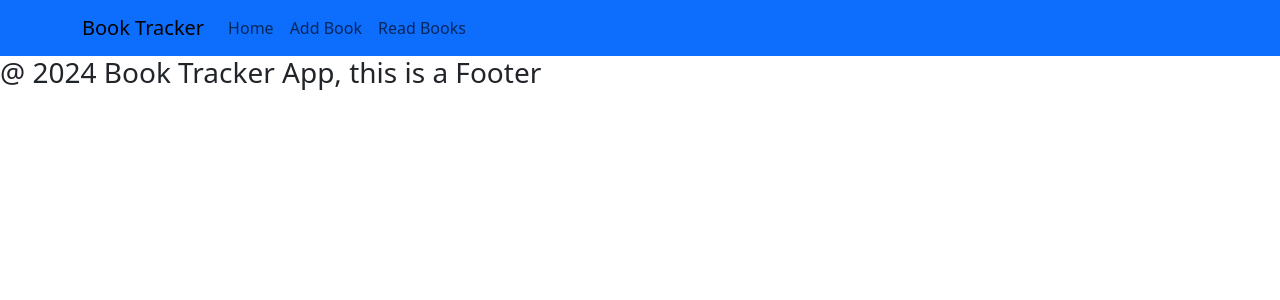
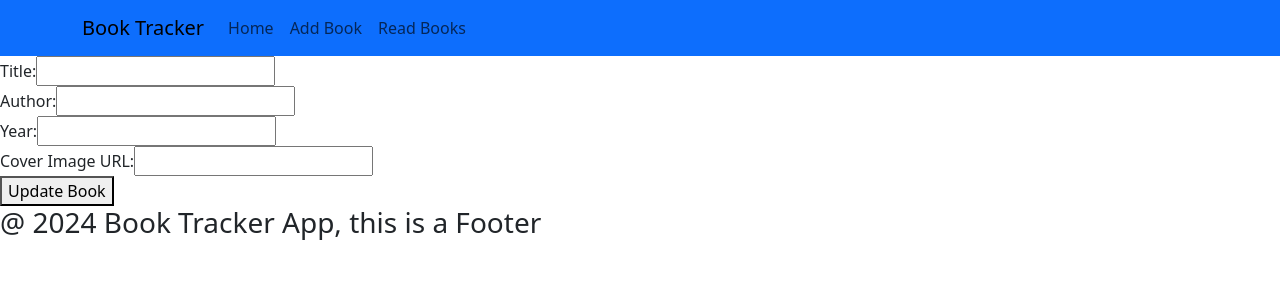
Before and after one commit to Usman00111/Data-Rep-Project24, a React (Create React App) app: page /edit/1 in a window 1280 px wide. Shown: the top 300 px of the page. Built offline with nearby package versions, Linux system fonts and the light colour scheme; no server answers.

Commit message:
edit button work done in the staging but for some reason the edit button is now showing up on the console whenn i click the readbooks page

```diff
--- a/src/App.js
+++ b/src/App.js
@@ -9,6 +9,7 @@ import BookContent from './components/BookContent';
 import BookFooter from './components/BookFooter';
 import ReadBooks from './components/ReadBooks';
 import AddBook from './components/AddBook';
+import EditBook from './components/EditBook';
 
 //function to call in all the .js files
 function App() {
@@ -19,7 +20,8 @@ function App() {
         <Route path='/' element={<BookContent />} />
         <Route path='/add-book' element={<AddBook />} />
         <Route path="/read-books" element={<ReadBooks />} />
-        <Route path='/read-books/:id' element={<ReadBooks />} />
+        {/* <Route path='/read-books/:id' element={<ReadBooks />} /> */}
+        <Route path='/edit/:id' element={<EditBook />} />
       </Routes>
       <BookFooter />
     </Router>
--- a/src/components/BookItem.js
+++ b/src/components/BookItem.js
@@ -1,6 +1,7 @@
 //imports
 import { useEffect } from "react";
 import { Card } from "react-bootstrap";
+import { Link } from "react-router-dom";
 
 //bookitem component for displaying individual books details
 
@@ -24,10 +25,16 @@ const BookItem = ({ book }) => {
                         <footer>Author: {book.author}</footer>
                         <footer>Published: {book.year}</footer>
                     </blockquote>
+                    <div style={{ marginTop: "10px" }}>
+                        {/* link to naviagte to the edit page */}
+                        <Link to={`/edit/${book._id}`} className="btn btn-primary">
+                            Edit
+                        </Link>
+                    </div>
                 </Card.Body>
             </Card>
         </div>
-    )
+    );
 };
 
 export default BookItem;
--- /dev/null
+++ b/src/components/EditBook.js
@@ -0,0 +1,59 @@
+import React, { useState, useEffect } from "react";
+import { useParams, useNavigate } from "react-router-dom";
+import axios from "axios";
+
+const EditBook = () => {
+    const {id} = useParams();
+    const [title, setTitle] = useState("");
+    const [author, setAuthor] = useState("");
+    const [year, setYear] = useState("");
+    const [cover, setCover] = useState("");
+    const navigate = useNavigate();
+
+    useEffect(() => {
+        axios.get(`http://localhost:4000/api/books/${id}`)
+            .then(response => {
+                setTitle(response.data.title);
+                setAuthor(response.data.author);
+                setYear(response.data.year);
+                setCover(response.data.cover);
+            })
+            .catch(error => console.log(error));
+    }, [id]);
+
+    const handleSubmit = (e) => {
+        e.preventDefault();
+        const updatedBook = { title, author, year, cover };
+        axios.put(`http://localhost:4000/api/books/${id}`, updatedBook)
+            .then(response => {
+                console.log(response.data);
+                navigate('/read-books'); //redirect to the book list
+            })
+            .catch(error => console.log(error));
+    };
+
+    return (
+        <form onSubmit={handleSubmit}>
+            <div>
+                <label>Title:</label>
+                <input type="text" value={title} onChange={(e) => setTitle(e.target.value)} />
+            </div>
+            <div>
+                <label>Author:</label>
+                <input type="text" value={author} onChange={(e) => setAuthor(e.target.value)} />
+            </div>
+            <div>
+                <label>Year:</label>
+                <input type="text" value={year} onChange={(e) => setYear(e.target.value)} />
+            </div>
+            <div>
+                <label>Cover Image URL:</label>
+                <input type="text" value={cover} onChange={(e) => setCover(e.target.value)} />
+            </div>
+            <button type="submit">Update Book</button>
+        </form>
+    );
+
+};
+
+export default EditBook;
--- a/src/components/ReadBooks.js
+++ b/src/components/ReadBooks.js
@@ -2,6 +2,7 @@ import { useEffect, useState } from "react";
 import axios from "axios";
 import Books from "./Books"
 import { useParams } from "react-router-dom";
+import BookItem from "./BookItem";
 
 //ReadBooks is a function component
 const ReadBooks = () => {
```
